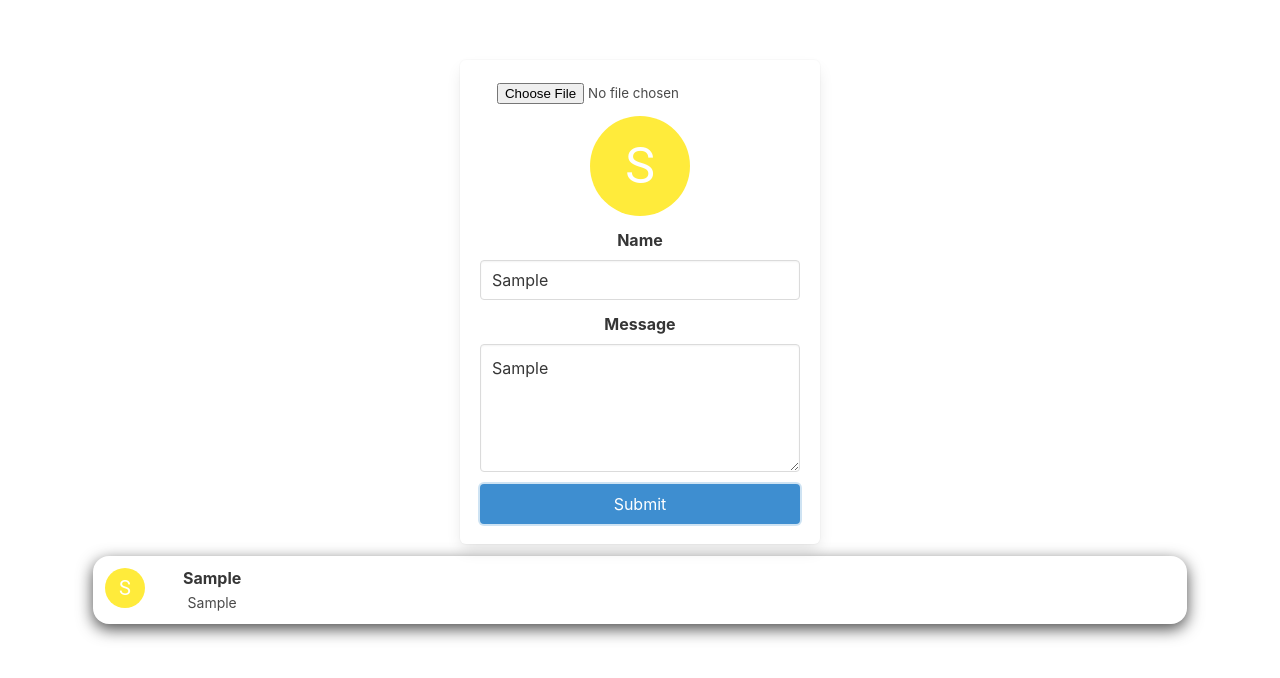
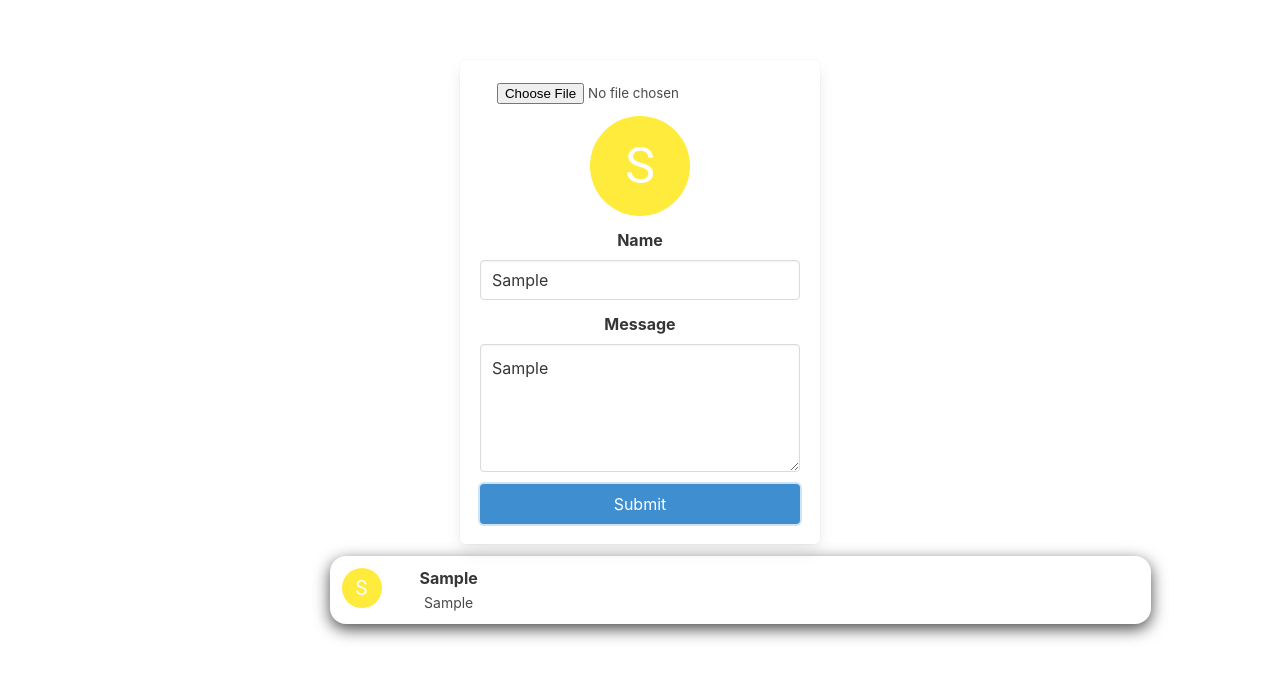
Before and after one commit to DivaniMandi/Message-page, a React (Create React App) app: page / in a window 1280 px wide. Both pictures are taken after typing "Sample", "Sample" into the empty fields and a click on the button "Submit". Shown: the top 678 px of the page. Built offline with nearby package versions, Linux system fonts and the light colour scheme.

Commit message:
Notification alignment change

```diff
--- a/src/components/Form.css
+++ b/src/components/Form.css
@@ -1,3 +1,8 @@
+ .box{
+   max-width: 768px;
+   width: 100%;
+ }
+
  .container {
    display: flex;
    flex-flow: row wrap;
@@ -11,13 +16,11 @@
   display: flex;
   flex-flow: row wrap;
   width:100%;
-  max-width: 1094px;
-  min-width: 447px;
+  max-width: 821px;
+  min-width: 500px;
   box-shadow: 0 5px 16px 0px;
   background-color: rgb(255, 255, 255);
-  align-items: center;
   border-radius: 16px;
-
 
  }
 
@@ -26,3 +29,7 @@
    max-width: 768px;
    min-width: 640px;
  }
+
+ .media-content{
+   padding: 10px;
+ }
--- a/src/components/Form.js
+++ b/src/components/Form.js
@@ -112,7 +112,7 @@ class Form extends Component {
       <div className="section is-fullheight">
       <div className="container">
         <div className="column is-4 is-offset-4">
-          <div className="box" style={Container.dims}>
+          <div className="box">
           <div>
           <input type="file" onChange={this.handleimage}/>
           {this.state.changeAvatar?
@@ -162,7 +162,7 @@ class Form extends Component {
 
                     </figure>
                   </div>
-                  <div className="media-content" style={Container.styles}>
+                  <div className="media-content">
                     <div className="content">
                       <p>
                         <strong>{this.state.name}</strong>
@@ -184,19 +184,13 @@ class Form extends Component {
 }
 
 const Container = {
-  dims: {
-      maxwidth:768,
-      width:'100%',
-    },
+
 
   alignment:{
    display:'flex',
    alignItems:'center',
    justifyContent:'center',
-  },
-
-  styles:{
-    padding:10,
+   paddingLeft:200,
   },
 
   yellowAvatar: {
```
